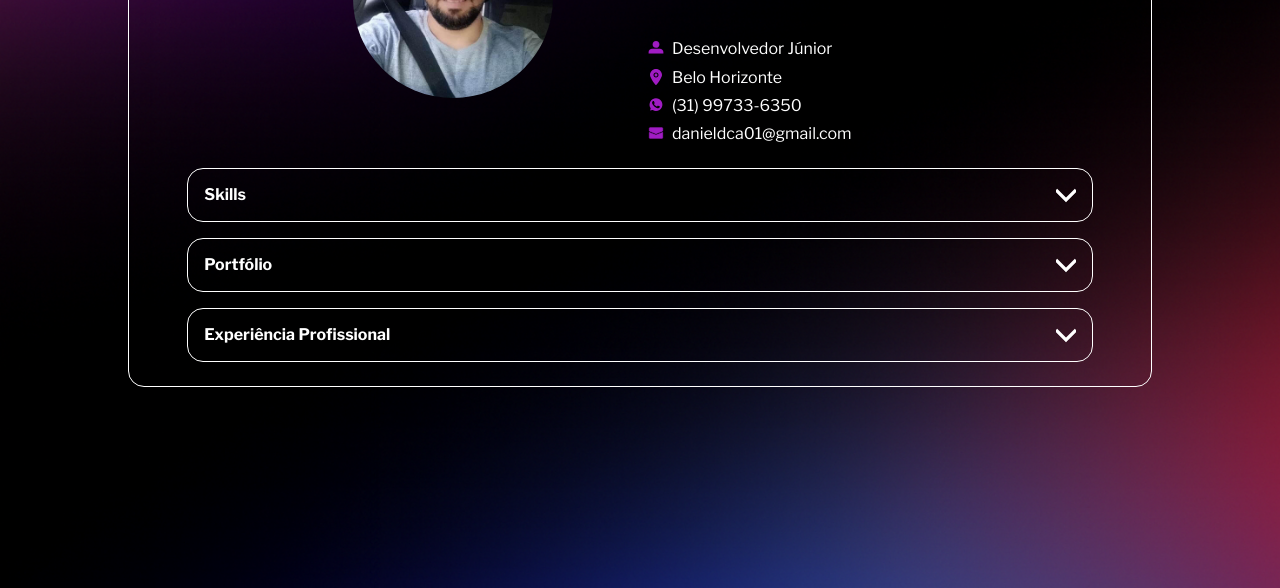
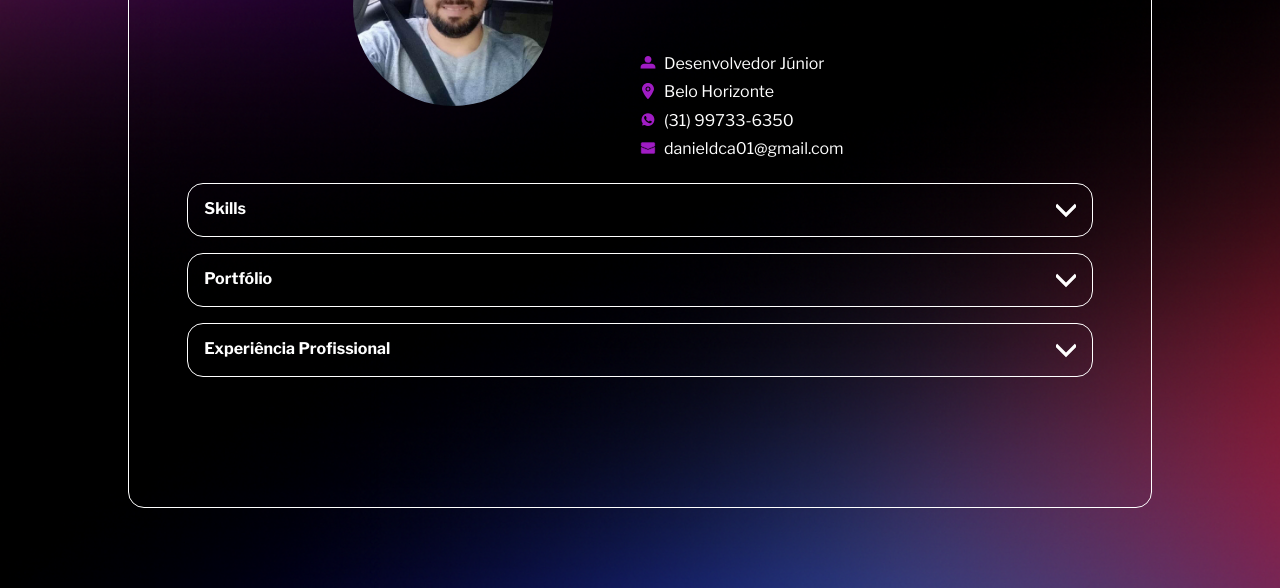
Before and after one commit to danielcosta010/single-page_curriculo, a website: page index.html in a window 1280 px wide. Shown: the part 212-800 px from the top of the page. Drawn offline with nearby package versions, Linux system fonts and the light colour scheme; no server answers.

Commit message:
adicionando estilos

```diff
--- a/assets/css/global.css
+++ b/assets/css/global.css
@@ -1,18 +1,37 @@
+/* ===========================
+   RESET E ESTILOS BASE
+   =========================== */
+
 * {
   box-sizing: border-box;
-  font-family: "Open sans", sans-serif;
   font-family: "Libre Franklin", sans-serif;
   font-optical-sizing: auto;
   font-weight: 100;
   font-style: normal;
+  overflow: hidden;
 }
 
-.colors {
-  color: #8c35ec, #bb44f0, #e554f3, #f664e4, #f974cc, #fb85b9, #fd97ae, #fea9aa,
-    #ffc9bb;
+/* ===========================
+   SCROLLBAR
+   =========================== */
+
+::-webkit-scrollbar {
+  width: 1px;
 }
 
-/* com bacground-image */
+::-webkit-scrollbar-thumb {
+  background: rgba(182, 28, 123, 0.5);
+  border-radius: 10px;
+}
+
+::-webkit-scrollbar-thumb:hover {
+  background: rgba(57, 4, 83, 0.8);
+}
+
+/* ===========================
+   BODY
+   =========================== */
+
 body {
   background: url('/assets/img/background.png');
   background-size: cover;
@@ -20,22 +39,29 @@ body {
   background-repeat: no-repeat;
   background-attachment: fixed;
   color: white;
+  overflow: hidden;
+  height: 100vh;
 }
 
+/* ===========================
+   MAIN CONTAINER
+   =========================== */
+
 main {
-  padding: 1rem;
+  padding: 0.5rem;
   margin: 3rem 1rem;
-  padding: 0.5rem;
   border: 1px solid;
   border-radius: 1rem;
   position: relative;
+  height: calc(100vh - 7rem);
+  overflow-y: auto;
 }
 
 main::before {
   content: "";
   display: inline-block;
   position: absolute;
-  right: .5rem;
+  right: 0.5rem;
   top: 0;
   width: 4rem;
   height: 4rem;
@@ -44,13 +70,33 @@ main::before {
   background-size: contain;
 }
 
+/* ===========================
+   RESPONSIVE
+   =========================== */
+
 @media screen and (min-width: 748px) {
   main {
     max-width: 1024px;
     margin: 2rem auto;
   }
 }
-/* body {
+
+/* ===========================
+   REFERÊNCIA - CORES
+   =========================== */
+
+/*
+.colors {
+  color: #8c35ec, #bb44f0, #e554f3, #f664e4, #f974cc, #fb85b9, #fd97ae, #fea9aa, #ffc9bb;
+}
+*/
+
+/* ===========================
+   GRADIENTE ALTERNATIVO
+   =========================== */
+
+/*
+body {
   background:
     radial-gradient(circle at -25% -21%, #f974cc 22%, transparent 43%),
     radial-gradient(circle at -6% -20%, #8c35ec 23%, transparent 36%),
@@ -59,4 +105,5 @@ main::before {
     linear-gradient(135deg, #000000 10%, #0f0f0f 30%, #0f0e0f 50%);
   background-attachment: fixed;
   color: white;
-} */
+}
+*/
--- a/assets/css/header.css
+++ b/assets/css/header.css
@@ -1,8 +1,16 @@
+/* ===========================
+   HEADER - LAYOUT PRINCIPAL
+   =========================== */
+
 .header {
   display: flex;
   flex-direction: column;
   align-items: center;
 }
+
+/* ===========================
+   HEADER - FOTO
+   =========================== */
 
 .photo {
   width: 200px;
@@ -10,44 +18,62 @@
   border-radius: 50%;
 }
 
+/* ===========================
+   HEADER - TÍTULO
+   =========================== */
+
+.title {
+  text-align: center;
+}
+
+/* ===========================
+   HEADER - INFORMAÇÕES
+   =========================== */
+
 .information {
   width: 100%;
+  margin-left: 2rem;
 }
+
 .information p {
   font-weight: 400;
   margin: 0.5rem;
 }
 
+/* ===========================
+   HEADER - ÍCONES NAS INFORMAÇÕES
+   =========================== */
+
 .information p::before {
   content: "";
   display: inline-block;
-  background-repeat: no-repeat;
-  background-size: contain;
-  max-width: 1rem;
   width: 1rem;
   height: 1rem;
   margin-right: 0.5rem;
-  max-width: 1rem;
+  background-repeat: no-repeat;
+  background-size: contain;
 }
 
 .information .job::before {
   background-image: url("/assets/img/icones/job.svg");
 }
+
 .information .location::before {
   background-image: url("/assets/img/icones/location.svg");
   transform: translateY(2px);
 }
+
 .information .phone::before {
   background-image: url("/assets/img/icones/phone.svg");
 }
+
 .information .email::before {
   background-image: url("/assets/img/icones/email.svg");
 }
 
-.title {
-  /* white-space: pre-line; */
-  text-align: center;
-}
+/* ===========================
+   RESPONSIVE
+   =========================== */
 
 @media screen and (min-width: 748px) {
   .header {
@@ -55,25 +81,34 @@
     margin: 1rem auto;
     display: grid;
     grid-template-columns: 1fr 1fr;
-    grid-template-rows: 1fr ;
+    grid-template-rows: 1fr;
     row-gap: 2rem;
     justify-items: center;
   }
+
   .photo {
     grid-column: 1;
     grid-row: 1 / 3;
   }
+
   .title {
     grid-column: 2;
     grid-row: 1;
     justify-self: start;
     text-align: start;
   }
+
   .title span {
     display: block;
   }
+
   .information {
     grid-column: 2;
     grid-row: 2;
+    margin: 0;
+  }
+
+  .information p {
+    margin-left: 0;
   }
 }
```
